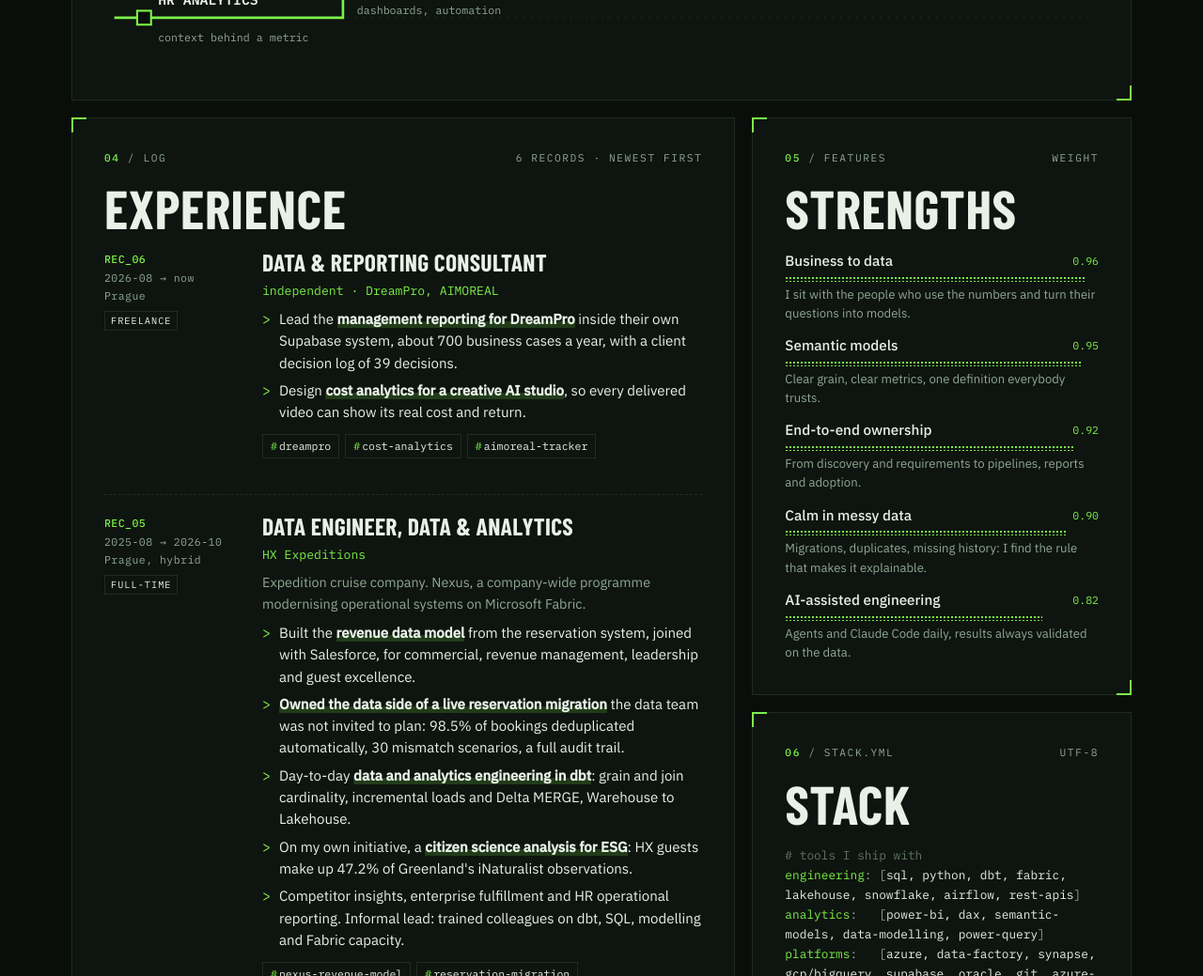
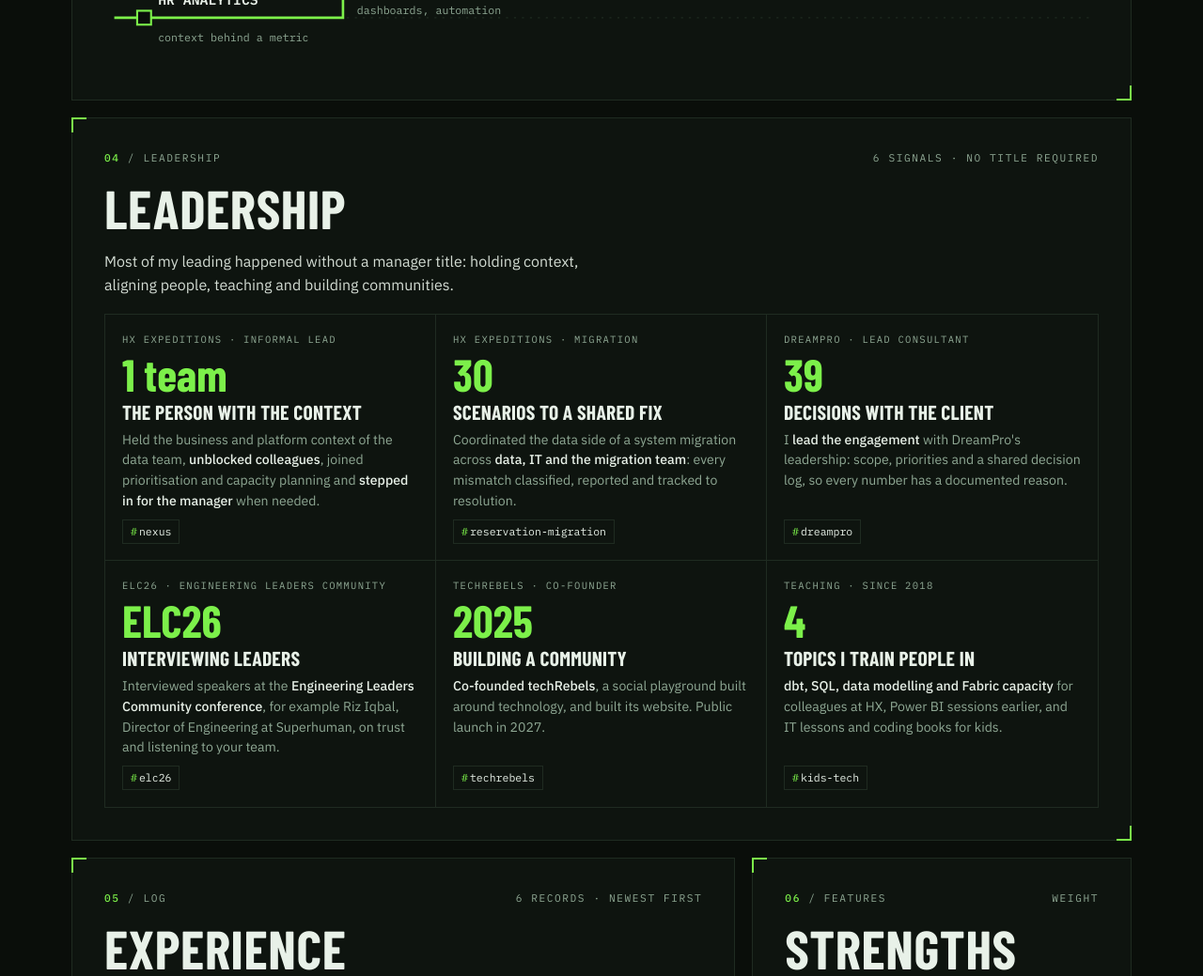
Before and after one commit to VikLchv/VikLchv.github.io, a plain HTML site: page index.html in a window 1280 px wide. Shown: the part 1400-2439 px from the top of the page at 94% size. Drawn offline with nearby package versions, Linux system fonts and the light colour scheme; a web font is replaced by a local one.

Commit message:
Add leadership section to CV and ELC26 project
Leadership signals: informal lead at HX, migration coordination, DreamPro
client lead, ELC26 interviews, techRebels co-founder, teaching.

Co-Authored-By: Claude Opus 5.5 <noreply@anthropic.com>

```diff
--- a/index.html
+++ b/index.html
@@ -96,6 +96,18 @@ h2.big { font-family: var(--d-display); font-weight: 800; text-transform: upperc
 .det.red { border-color: var(--d-red); }
 .det.red .lab { background: var(--d-red); color: var(--d-ink); }
 
+/* leadership: records with a big value, like detections but calmer */
+.leads { display: grid; grid-template-columns: repeat(3, minmax(0, 1fr)); border: 1px solid var(--d-line); }
+@media (max-width: 900px) { .leads { grid-template-columns: repeat(2, minmax(0, 1fr)); } }
+@media (max-width: 560px) { .leads { grid-template-columns: 1fr; } }
+.lead { padding: 18px; border-left: 1px solid var(--d-line); border-top: 1px solid var(--d-line); margin: -1px 0 0 -1px; display: flex; flex-direction: column; gap: 8px; min-width: 0; }
+.lead .k { font-family: var(--d-mono); font-size: 0.66rem; letter-spacing: 0.12em; text-transform: uppercase; color: var(--d-muted); }
+.lead b { font-family: var(--d-display); font-size: clamp(2.2rem, 4vw, 3rem); font-weight: 800; line-height: 0.9; color: var(--d-green); }
+.lead h3 { font-family: var(--d-display); font-size: 1.35rem; font-weight: 700; text-transform: uppercase; line-height: 1; }
+.lead p { font-size: 0.88rem; color: var(--d-muted); }
+.lead p strong { color: var(--d-ink); font-weight: 500; }
+.lead .links { margin-top: auto; }
+
 /* trajectory */
 .traj-wrap { overflow-x: auto; }
 .traj-wrap svg { display: block; width: 100%; min-width: 640px; height: auto; }
@@ -190,7 +202,7 @@ footer { font-family: var(--d-mono); font-size: 0.7rem; letter-spacing: 0.12em;
   </header>
 
   <div class="feed" aria-label="Now">
-    <div><span class="t"><i class="rec"></i>Next · 2026-11-02</span><b>STRV</b><span>Senior Data Engineer, contract</span></div>
+    <div><span class="t"><i class="rec"></i>Next · 2026-11-02</span><b>STRV</b><span>Senior Data Engineer, full-time</span></div>
     <div><span class="t"><i></i>Live · since 2026-08</span><b>DreamPro</b><span>Management reporting in their own system</span></div>
     <div><span class="t"><i></i>Live · side channel</span><b>AIMOREAL</b><span>AI films and cost analytics for the studio</span></div>
   </div>
@@ -213,9 +225,23 @@ footer { font-family: var(--d-mono); font-size: 0.7rem; letter-spacing: 0.12em;
     <div class="traj-wrap"><svg id="trajSvg" viewBox="0 0 1000 220" role="img" aria-label="Career path from HR analytics in 2018 to data products and AI in 2026"></svg></div>
   </section>
 
+  <section class="frame" aria-labelledby="lead-h">
+    <div class="idx"><span><b>04</b> / leadership</span><span>6 signals · no title required</span></div>
+    <h2 class="big" id="lead-h">Leadership</h2>
+    <p class="lede" style="font-size:1rem">Most of my leading happened without a manager title: holding context, aligning people, teaching and building communities.</p>
+    <div class="leads">
+      <div class="lead"><span class="k">HX Expeditions · informal lead</span><b>1 team</b><h3>The person with the context</h3><p>Held the business and platform context of the data team, <strong>unblocked colleagues</strong>, joined prioritisation and capacity planning and <strong>stepped in for the manager</strong> when needed.</p><div class="links"><a href="projects.html#hx-nexus">nexus</a></div></div>
+      <div class="lead"><span class="k">HX Expeditions · migration</span><b>30</b><h3>Scenarios to a shared fix</h3><p>Coordinated the data side of a system migration across <strong>data, IT and the migration team</strong>: every mismatch classified, reported and tracked to resolution.</p><div class="links"><a href="projects.html#hx-migration">reservation-migration</a></div></div>
+      <div class="lead"><span class="k">DreamPro · lead consultant</span><b>39</b><h3>Decisions with the client</h3><p>I <strong>lead the engagement</strong> with DreamPro's leadership: scope, priorities and a shared decision log, so every number has a documented reason.</p><div class="links"><a href="projects.html#dreampro">dreampro</a></div></div>
+      <div class="lead"><span class="k">ELC26 · Engineering Leaders Community</span><b>ELC26</b><h3>Interviewing leaders</h3><p>Interviewed speakers at the <strong>Engineering Leaders Community conference</strong>, for example Riz Iqbal, Director of Engineering at Superhuman, on trust and listening to your team.</p><div class="links"><a href="projects.html#elc26">elc26</a></div></div>
+      <div class="lead"><span class="k">techRebels · co-founder</span><b>2025</b><h3>Building a community</h3><p><strong>Co-founded techRebels</strong>, a social playground built around technology, and built its website. Public launch in 2027.</p><div class="links"><a href="projects.html#techrebels">techrebels</a></div></div>
+      <div class="lead"><span class="k">Teaching · since 2018</span><b>4</b><h3>Topics I train people in</h3><p><strong>dbt, SQL, data modelling and Fabric capacity</strong> for colleagues at HX, Power BI sessions earlier, and IT lessons and coding books for kids.</p><div class="links"><a href="projects.html#kids-tech">kids-tech</a></div></div>
+    </div>
+  </section>
+
   <div class="cols">
     <section class="frame" aria-labelledby="log-h">
-      <div class="idx"><span><b>04</b> / log</span><span>6 records · newest first</span></div>
+      <div class="idx"><span><b>05</b> / log</span><span>6 records · newest first</span></div>
       <h2 class="big" id="log-h">Experience</h2>
 
       <article class="rec">
@@ -306,19 +332,20 @@ footer { font-family: var(--d-mono); font-size: 0.7rem; letter-spacing: 0.12em;
 
     <div class="side">
       <section class="frame" aria-labelledby="feat-h">
-        <div class="idx"><span><b>05</b> / features</span><span>weight</span></div>
+        <div class="idx"><span><b>06</b> / features</span><span>weight</span></div>
         <h2 class="big" id="feat-h">Strengths</h2>
         <div class="feat">
           <div><b>Business to data</b><span class="w">0.96</span><span class="bar" style="width:96%"></span><span class="d">I sit with the people who use the numbers and turn their questions into models.</span></div>
           <div><b>Semantic models</b><span class="w">0.95</span><span class="bar" style="width:95%"></span><span class="d">Clear grain, clear metrics, one definition everybody trusts.</span></div>
           <div><b>End-to-end ownership</b><span class="w">0.92</span><span class="bar" style="width:92%"></span><span class="d">From discovery and requirements to pipelines, reports and adoption.</span></div>
           <div><b>Calm in messy data</b><span class="w">0.90</span><span class="bar" style="width:90%"></span><span class="d">Migrations, duplicates, missing history: I find the rule that makes it explainable.</span></div>
+          <div><b>Leading without a title</b><span class="w">0.88</span><span class="bar" style="width:88%"></span><span class="d">Context holder, aligner and teacher. I create owners, not dependence.</span></div>
           <div><b>AI-assisted engineering</b><span class="w">0.82</span><span class="bar" style="width:82%"></span><span class="d">Agents and Claude Code daily, results always validated on the data.</span></div>
         </div>
       </section>
 
       <section class="frame" aria-labelledby="stack-h">
-        <div class="idx"><span><b>06</b> / stack.yml</span><span>utf-8</span></div>
+        <div class="idx"><span><b>07</b> / stack.yml</span><span>utf-8</span></div>
         <h2 class="big" id="stack-h">Stack</h2>
 <pre class="code"><span class="c"># tools I ship with</span>
 <span class="k">engineering</span><span class="p">:</span> <span class="p">[</span>sql, python, dbt, fabric, lakehouse, snowflake, airflow, rest-apis<span class="p">]</span>
@@ -328,7 +355,7 @@ footer { font-family: var(--d-mono); font-size: 0.7rem; letter-spacing: 0.12em;
       </section>
 
       <section class="frame" aria-labelledby="edu-h">
-        <div class="idx"><span><b>07</b> / education</span><span>5 rows</span></div>
+        <div class="idx"><span><b>08</b> / education</span><span>5 rows</span></div>
         <h2 class="big" id="edu-h">Training data</h2>
         <table class="tbl">
           <tr><td>2021-24</td><td><b>Ing., Information Management</b><span>University of Hradec Králové. Thesis <a href="https://theses.cz/id/qwyja7/" target="_blank" rel="noopener">Dashboards automation</a>, Dean's Award.</span></td></tr>
@@ -342,7 +369,7 @@ footer { font-family: var(--d-mono); font-size: 0.7rem; letter-spacing: 0.12em;
   </div>
 
   <section class="frame" aria-labelledby="ch-h">
-    <div class="idx"><span><b>08</b> / side channels</span><span>4 streams</span></div>
+    <div class="idx"><span><b>09</b> / side channels</span><span>4 streams</span></div>
     <h2 class="big" id="ch-h">What I build for fun</h2>
     <div class="chan">
       <div><span class="n">CH_01</span><h3>DATHEA</h3><p>A data-art studio turning real datasets about nature, science and culture into films.</p></div>
```
Also changed, not shown: projects.js (+9 -1 lines).
